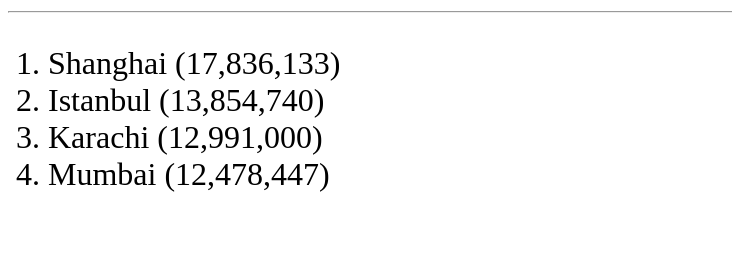
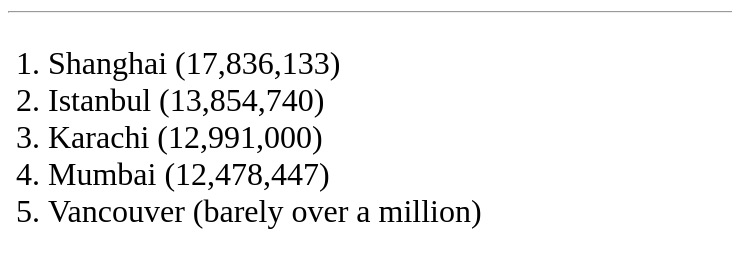
Before and after one commit to lighthouse-labs/git-mania, a plain HTML site: page cities.html in a window 1280 px wide. Shown: the part 218-486 px from the top of the page, without its empty margins (0-732 px from the left). Drawn offline with Linux system fonts and the light colour scheme.

Commit message:
add city to the end

```diff
--- a/cities.html
+++ b/cities.html
@@ -26,6 +26,7 @@
     <li>Istanbul (13,854,740)</li>
     <li>Karachi  (12,991,000)</li>
     <li>Mumbai   (12,478,447)</li>
+    <li>Vancouver (barely over a million)</li>
   </ol>
 
 </body>
```
